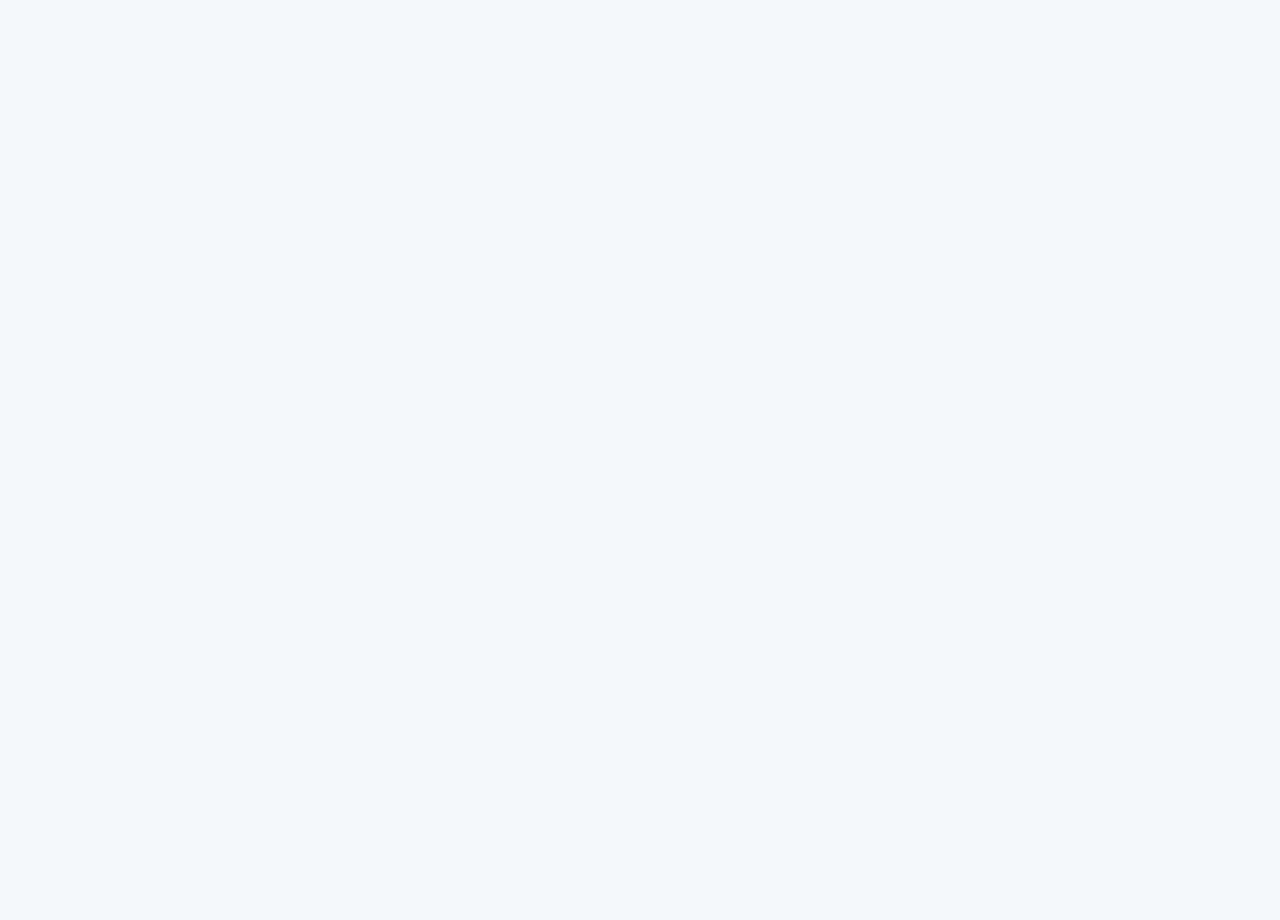
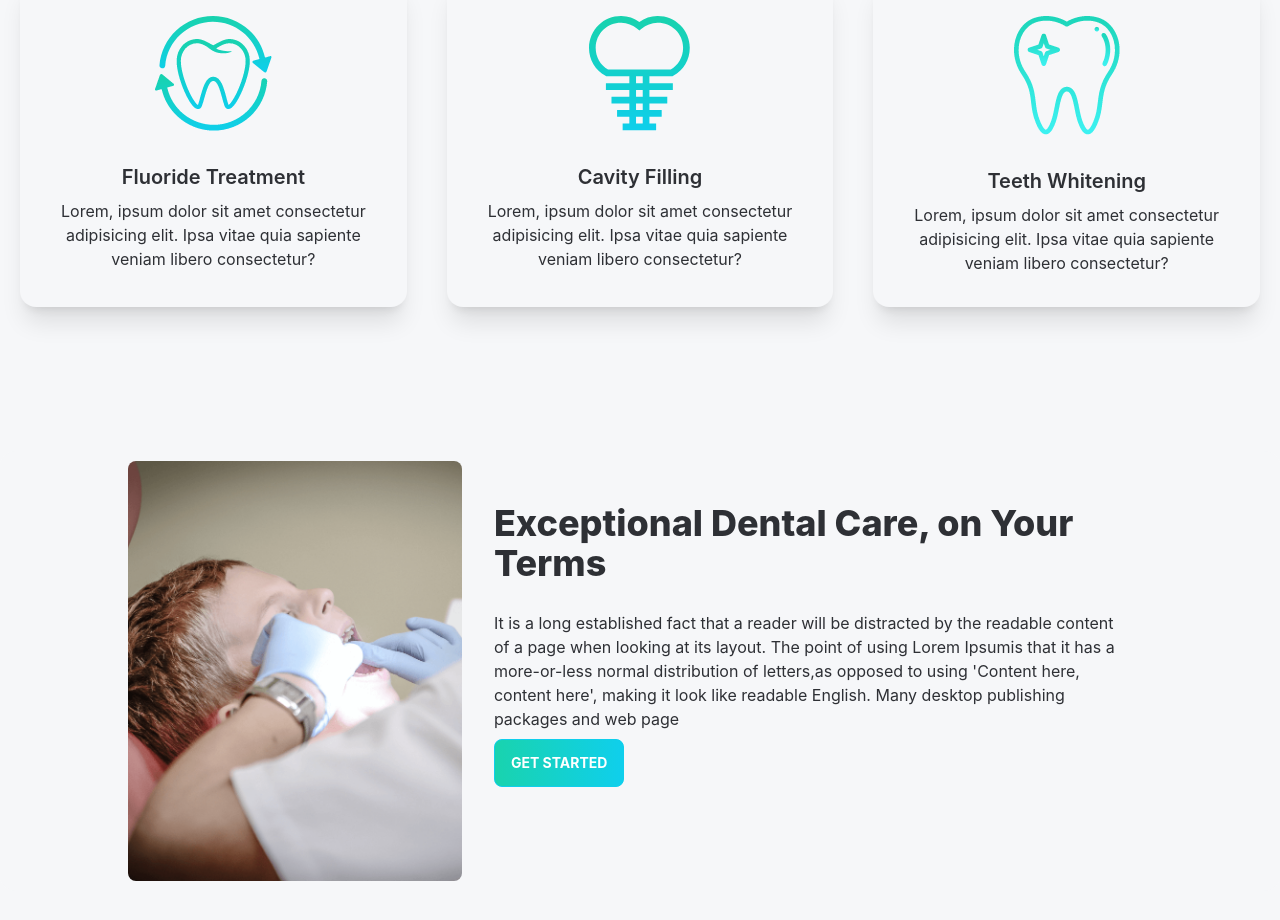
Before and after one commit to nurmdrafi/doctors-portal-client, a React (Create React App) app: page / in a window 1280 px wide. Shown: the part 1300-2220 px from the top of the page. Before the commit the page ends 1020 px from the top, so only its background shows below. Built offline with nearby package versions, Linux system fonts and the light colour scheme.

Commit message:
service section added

```diff
--- a/src/Pages/Home/Home.js
+++ b/src/Pages/Home/Home.js
@@ -1,6 +1,7 @@
 import React from "react";
 import Banner from "./Banner";
 import Info from "./Info";
+import Services from "./Services";
 
 
 const Home = () => {
@@ -8,6 +9,7 @@
     <div>
       <Banner/>
       <Info/>
+      <Services/>
     </div>
   );
 };
--- /dev/null
+++ b/src/Pages/Home/ServiceCard.js
@@ -0,0 +1,22 @@
+import React from "react";
+
+
+const ServiceCard = (props) => {
+  const { img, serviceTitle } = props.service;
+  return (
+    <div className="card bg-base-100 shadow-xl mx-auto">
+      <figure className="px-10 pt-10">
+        <img src={img} alt={img} className="rounded-xl" />
+      </figure>
+      <div className="card-body items-center text-center">
+        <h2 className="card-title">{serviceTitle}</h2>
+        <p>
+          Lorem, ipsum dolor sit amet consectetur adipisicing elit. Ipsa vitae
+          quia sapiente veniam libero consectetur?
+        </p>
+      </div>
+    </div>
+  );
+};
+
+export default ServiceCard;
--- /dev/null
+++ b/src/Pages/Home/ServiceDetails.js
@@ -0,0 +1,23 @@
+import React from "react";
+import treatment from "../../assets/images/treatment.png"
+const ServiceDetails = () => {
+  return (
+    <div className="card lg:card-side bg-base-100 my-36 md:px-16 lg:px-32">
+      <figure className="w-full lg:w-1/2">
+        <img className="rounded-lg" style={{maxWidth: "458px", maxHeight: "576px"}}
+          src={treatment}
+          alt={treatment}
+        />
+      </figure>
+      <div className="card-body w-full grid grid-rows-3">
+        <h2 className="card-title text-4xl font-extrabold">Exceptional Dental Care, on Your Terms</h2>
+        <p>It is a long established fact that a reader will be distracted by the readable content of a page when looking at its layout. The point of using Lorem Ipsumis that it has a more-or-less normal distribution of letters,as opposed to using 'Content here, content here', making it look like readable English. Many desktop publishing packages and web page</p>
+        <div className="card-actions justify-start">
+        <button className="btn btn-primary uppercase font-bold text-white bg-gradient-to-r from-[#19D3AE] to-[#0FCFEC] hover:from-[#0FCFEC] hover:to-[#19D3AE]">Get Started</button>
+        </div>
+      </div>
+    </div>
+  );
+};
+
+export default ServiceDetails;
--- /dev/null
+++ b/src/Pages/Home/Services.js
@@ -0,0 +1,38 @@
+import React from "react";
+import ServiceCard from "./ServiceCard";
+import fluoride from "../../assets/images/fluoride.png";
+import cavity from "../../assets/images/cavity.png";
+import whitening from "../../assets/images/whitening.png";
+import ServiceDetails from "./ServiceDetails";
+
+const Services = () => {
+  const service1 = {
+    img: fluoride,
+    serviceTitle: "Fluoride Treatment"
+  };
+  const service2 = {
+    img: cavity,
+    serviceTitle: "Cavity Filling"
+  };
+  const service3 = {
+    img: whitening,
+    serviceTitle: "Teeth Whitening"
+  };
+
+  return (
+    <div className="mt-32">
+      <h2 className="uppercase text-center text-secondary font-bold text-lg">
+        Our Services
+      </h2>
+      <h3 className="text-center text-3xl mb-16">Services We Provide</h3>
+      <div className="grid grid-rows-1 md:grid-cols-3 lg:grid-cols-3 gap-10 px-5">
+        <ServiceCard service={service1} />
+        <ServiceCard service={service2} />
+        <ServiceCard service={service3} />
+      </div>
+      <ServiceDetails/>
+    </div>
+  );
+};
+
+export default Services;
```
